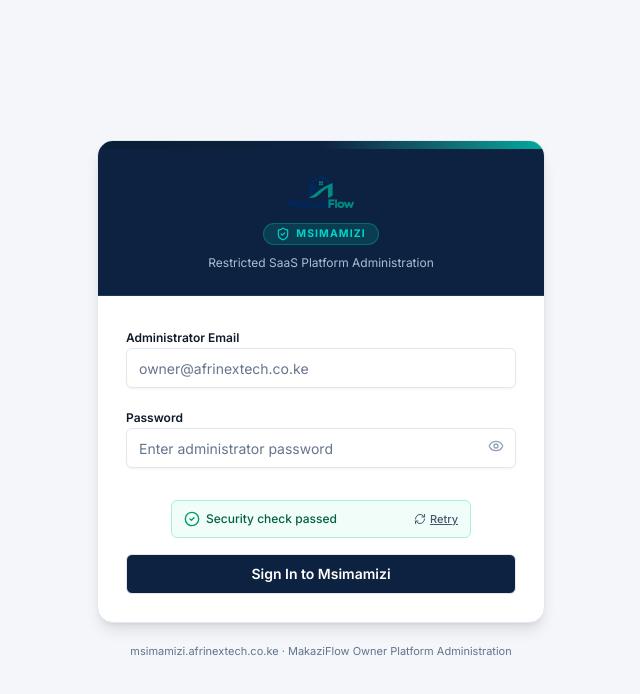
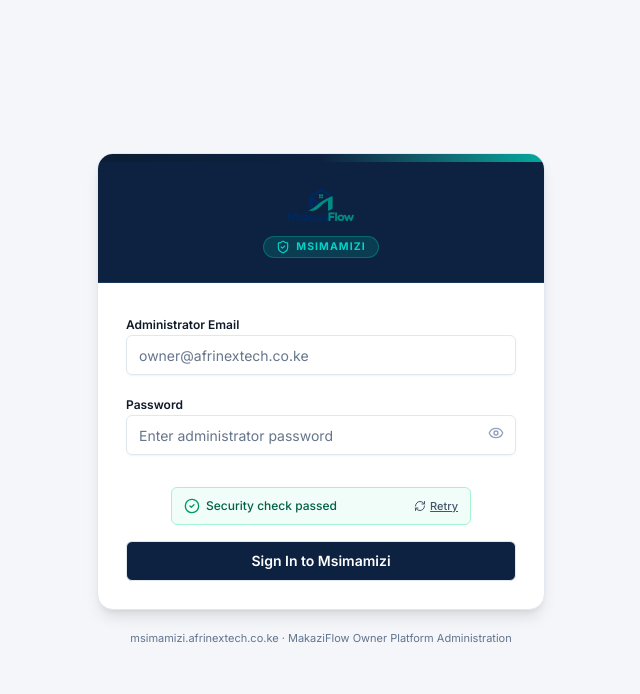
Before and after one commit to davies-dev404/rental-manager, a React (Vite) app in the folder client/: page /msimamizi/login in a window 1280 px wide. Shown: the top 694 px of the page, without its empty margins (319-959 px from the left). Built offline with nearby package versions, Linux system fonts and the light colour scheme; no server answers.

Commit message:
Remove Restricted SaaS Platform Administration wording from Msimamizi login

```diff
--- a/client/src/admin/pages/AdminLogin.jsx
+++ b/client/src/admin/pages/AdminLogin.jsx
@@ -108,9 +108,6 @@ export default function AdminLogin() {
             <ShieldCheck className="w-3.5 h-3.5" />
             MSIMAMIZI
           </div>
-          <p className="text-xs text-[#a8bfd4]">
-            Restricted SaaS Platform Administration
-          </p>
         </div>
 
         {/* Form Body */}
```
Also changed, not shown: 52 other files (tests, documents, lock files or other folders).
